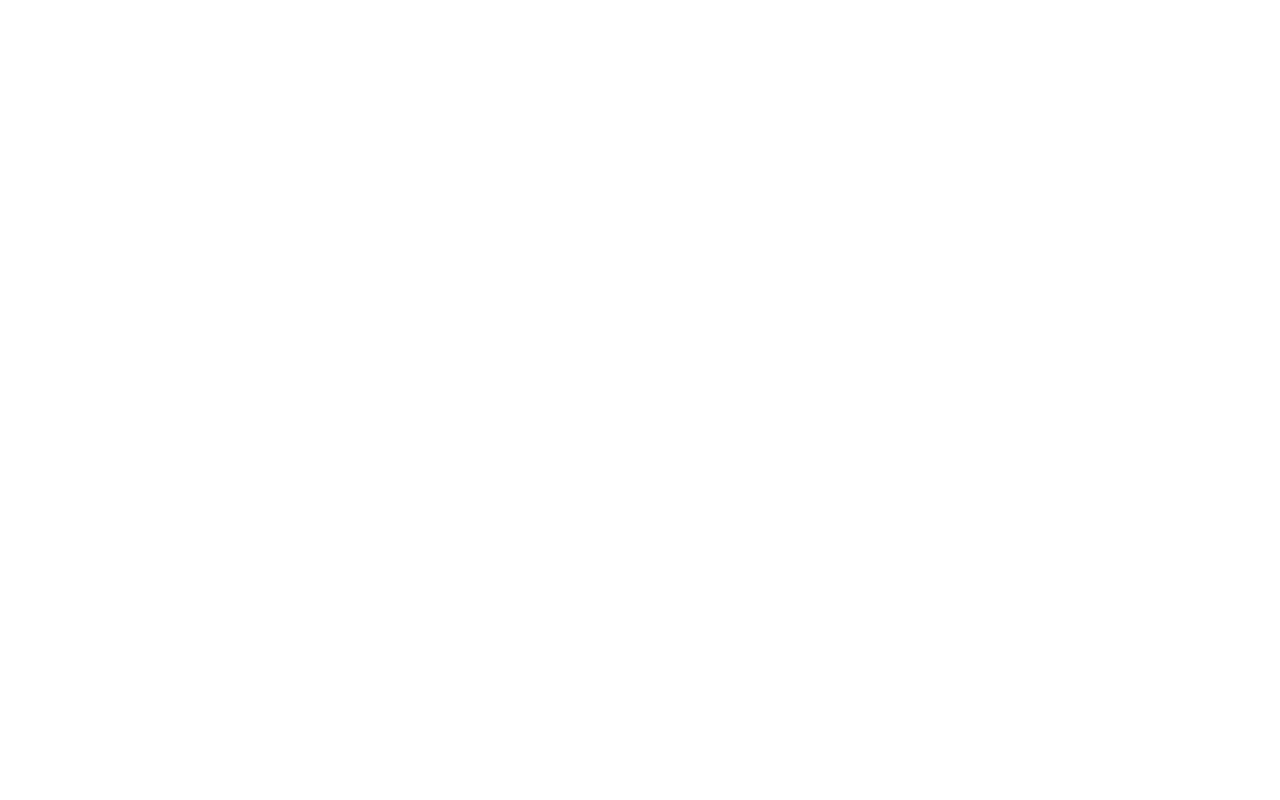
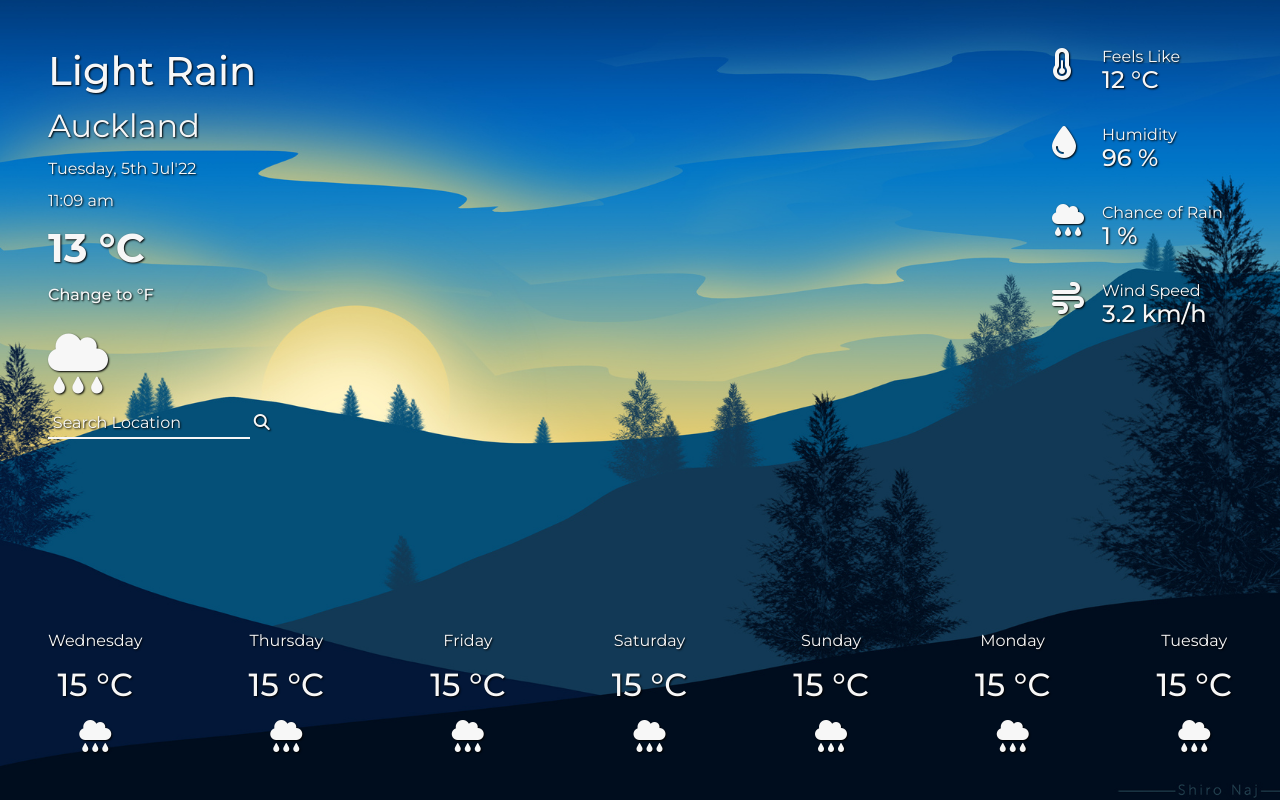
Before and after one commit to CCMPacheco/odin-weather, a website built with webpack: page src/index.html in a window 1280 px wide. Built offline with nearby package versions, Linux system fonts and the light colour scheme.

Commit message:
Add UI and styles

```diff
--- a/src/index.html
+++ b/src/index.html
@@ -4,9 +4,109 @@
     <meta charset="UTF-8" />
     <meta http-equiv="X-UA-Compatible" content="IE=edge" />
     <meta name="viewport" content="width=device-width, initial-scale=1.0" />
+    <link rel="stylesheet" href="normalize.css" />
     <link rel="stylesheet" href="style.css" />
+    <script
+      src="https://kit.fontawesome.com/3f76d30d04.js"
+      crossorigin="anonymous"
+    ></script>
     <script src="index.js" defer></script>
     <title>Weather APP</title>
   </head>
-  <body></body>
+  <body>
+    <div class="main-container">
+      <div class="weather-info">
+        <div class="fs-large fw-regular">Light Rain</div>
+        <div class="fs-medium">Auckland</div>
+        <div class="fs-small">Tuesday, 5th Jul'22</div>
+        <div class="fs-small">11:09 am</div>
+        <div class="fs-large fw-bold">13 °C</div>
+        <div>
+          <button class="btn fw-regular">Change to °F</button>
+        </div>
+        <i class="fa-solid fa-cloud-rain icon-large"></i>
+        <div class="search-container">
+          <input
+            class="search"
+            type="text"
+            placeholder="Search Location"
+            name=""
+            id=""
+          />
+          <button class="btn">
+            <i class="fa-solid fa-magnifying-glass"></i>
+          </button>
+        </div>
+      </div>
+
+      <div class="weather-details">
+        <div class="details-card">
+          <div><i class="fa-solid fa-temperature-half"></i></div>
+          <div>
+            <div>Feels Like</div>
+            <div class="fs-regular fw-regular">12 °C</div>
+          </div>
+        </div>
+        <div class="details-card">
+          <div><i class="fa-solid fa-droplet"></i></div>
+          <div>
+            <div>Humidity</div>
+            <div class="fs-regular fw-regular">96 %</div>
+          </div>
+        </div>
+        <div class="details-card">
+          <div><i class="fa-solid fa-cloud-rain"></i></div>
+          <div>
+            <div>Chance of Rain</div>
+            <div class="fs-regular fw-regular">1 %</div>
+          </div>
+        </div>
+        <div class="details-card">
+          <div><i class="fa-solid fa-wind"></i></div>
+          <div>
+            <div>Wind Speed</div>
+            <div class="fs-regular fw-regular">3.2 km/h</div>
+          </div>
+        </div>
+      </div>
+
+      <div class="forecast">
+        <div class="forecast-card">
+          <div>Wednesday</div>
+          <div class="fs-medium fw-regular">15 °C</div>
+          <div><i class="fa-solid fa-cloud-rain"></i></div>
+        </div>
+        <div class="forecast-card">
+          <div>Thursday</div>
+          <div class="fs-medium fw-regular">15 °C</div>
+          <div><i class="fa-solid fa-cloud-rain"></i></div>
+        </div>
+        <div class="forecast-card">
+          <div>Friday</div>
+          <div class="fs-medium fw-regular">15 °C</div>
+          <div><i class="fa-solid fa-cloud-rain"></i></div>
+        </div>
+        <div class="forecast-card">
+          <div>Saturday</div>
+          <div class="fs-medium fw-regular">15 °C</div>
+          <div><i class="fa-solid fa-cloud-rain"></i></div>
+        </div>
+        <div class="forecast-card">
+          <div>Sunday</div>
+          <div class="fs-medium fw-regular">15 °C</div>
+          <div><i class="fa-solid fa-cloud-rain"></i></div>
+        </div>
+        <div class="forecast-card">
+          <div>Monday</div>
+          <div class="fs-medium fw-regular">15 °C</div>
+          <div><i class="fa-solid fa-cloud-rain"></i></div>
+        </div>
+        <div class="forecast-card">
+          <div>Tuesday</div>
+          <div class="fs-medium fw-regular">15 °C</div>
+          <div><i class="fa-solid fa-cloud-rain"></i></div>
+        </div>
+      </div>
+    </div>
+  </body>
 </html>
--- a/src/index.js
+++ b/src/index.js
@@ -0,0 +1,26 @@
+import "./normalize.css";
+import "./style.css";
+
+const API_KEY = "8502f1df647a4ceda4c53ab7275395b5";
+const IMPERIAL = "imperial";
+const METRIC = "metric";
+
+async function getData(location, units) {
+  try {
+    const response = await fetch(
+      `https://api.openweathermap.org/data/2.5/weather?q=${location}&units=${units}&appid=${API_KEY}`,
+      { mode: "cors" }
+    );
+    const cityData = await response.json();
+    const { coord } = cityData;
+    const responseWeather = await fetch(
+      `https://api.openweathermap.org/data/2.5/onecall?lat=${coord.lat}&lon=${coord.lon}&exclude=minutely,alerts&units=${units}&appid=${API_KEY}`,
+      { mode: "cors" }
+    );
+    const weatherData = await responseWeather.json();
+
+    console.log(weatherData);
+  } catch (error) {
+    console.log(error);
+  }
+}
--- a/src/style.css
+++ b/src/style.css
@@ -0,0 +1,172 @@
+@import url("https://fonts.googleapis.com/css2?family=Montserrat:ital,wght@0,100;0,200;0,300;0,400;0,500;0,600;0,700;0,800;0,900;1,100;1,200;1,300;1,400;1,500;1,600;1,700;1,800;1,900&display=swap");
+
+:root {
+  --clr-light: #f7f7f7;
+  --ff-montserrat: "Montserrat", sans-serif;
+  --fs-large: 2.5rem;
+  --fs-medium: 2rem;
+  --fs-regular: 1.5rem;
+  --fs-small: 1rem;
+  --fw-bold: 700;
+  --fw-regular: 500;
+  --fw-thin: 300;
+}
+
+*,
+*::after,
+*::before {
+  box-sizing: border-box;
+  margin: 0;
+  padding: 0;
+  text-shadow: 1px 1px 2px black;
+}
+
+body {
+  background: url("./assets/background.jpg");
+  background-position: center;
+  background-repeat: no-repeat;
+  background-size: cover;
+  color: var(--clr-light);
+  font-family: var(--ff-montserrat);
+}
+
+i {
+  font-size: var(--fs-medium);
+}
+
+.main-container {
+  display: grid;
+  min-height: 100vh;
+  grid-template-columns: auto 180px;
+  grid-template-rows: auto auto;
+  grid-template-areas:
+    "info details"
+    "forecast forecast";
+  padding: 3em;
+}
+
+.weather-info {
+  grid-area: info;
+  display: flex;
+  flex-direction: column;
+  gap: 0.9em;
+}
+
+.weather-details {
+  grid-area: details;
+  display: flex;
+  flex-direction: column;
+  gap: 2em;
+}
+
+.details-card {
+  display: grid;
+  grid-template-columns: 50px auto;
+}
+
+.forecast {
+  grid-area: forecast;
+  display: flex;
+  justify-content: space-between;
+  align-items: flex-end;
+}
+
+.forecast-card {
+  display: flex;
+  flex-direction: column;
+  align-items: center;
+  gap: 1em;
+}
+
+.btn {
+  background-color: transparent;
+  border: none;
+  color: #f7f7f7;
+  cursor: pointer;
+  margin-bottom: 1em;
+}
+
+.btn:hover {
+  opacity: 0.8;
+}
+
+.search {
+  background-color: transparent;
+  border: none;
+  border-bottom: solid 2px var(--clr-light);
+  color: #f7f7f7;
+  padding: 0.3em;
+}
+
+.search::placeholder {
+  color: #f7f7f7;
+}
+
+.btn > i {
+  font-size: var(--fs-small);
+}
+
+/* -------- Utility classes -------*/
+
+.fs-large {
+  font-size: var(--fs-large);
+}
+
+.fs-medium {
+  font-size: var(--fs-medium);
+}
+
+.fs-regular {
+  font-size: var(--fs-regular);
+}
+
+.fs-small {
+  font-size: var(--fs-small);
+}
+
+.fw-bold {
+  font-weight: var(--fw-bold);
+}
+
+.fw-regular {
+  font-weight: var(--fw-regular);
+}
+
+.fw-thin {
+  font-weight: var(--fw-thin);
+}
+
+.icon-large {
+  font-size: calc(var(--fs-large) * 1.5);
+}
+
+.icon-small {
+  font-size: var(--fs-medium);
+}
+
+/* ------------------------------- */
+
+@media screen and (max-width: 800px) {
+  body {
+    --fs-large: 1.5rem;
+    --fs-medium: 1.25rem;
+    --fs-regular: 1rem;
+    --fs-small: 0.75rem;
+  }
+
+  .main-container {
+    grid-template-columns: auto 150px;
+    padding: 2em;
+  }
+}
+
+@media screen and (max-width: 600px) {
+  .forecast {
+    grid-area: forecast;
+    display: flex;
+    flex-direction: column;
+    align-items: center;
+    gap: 1.5em;
+    margin-top: 2em;
+  }
+}
```
Also changed, not shown: src/assets/background.jpg (added), src/normalize.css (added).
